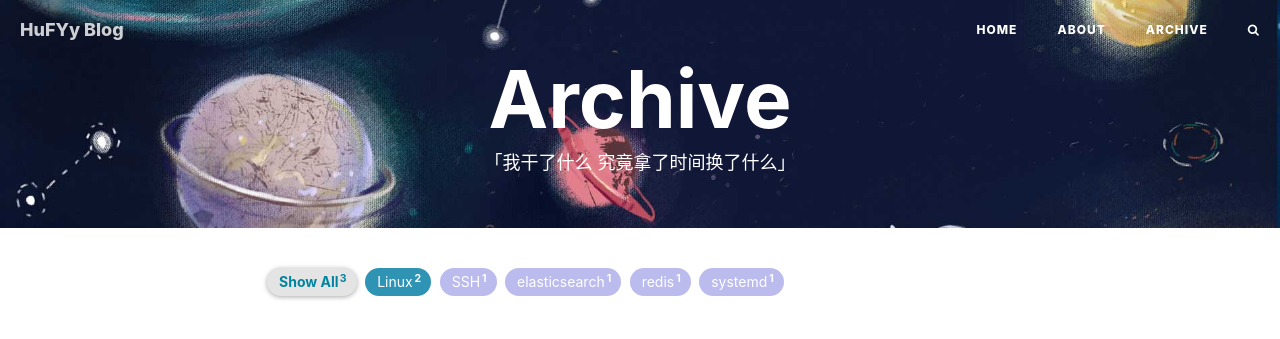
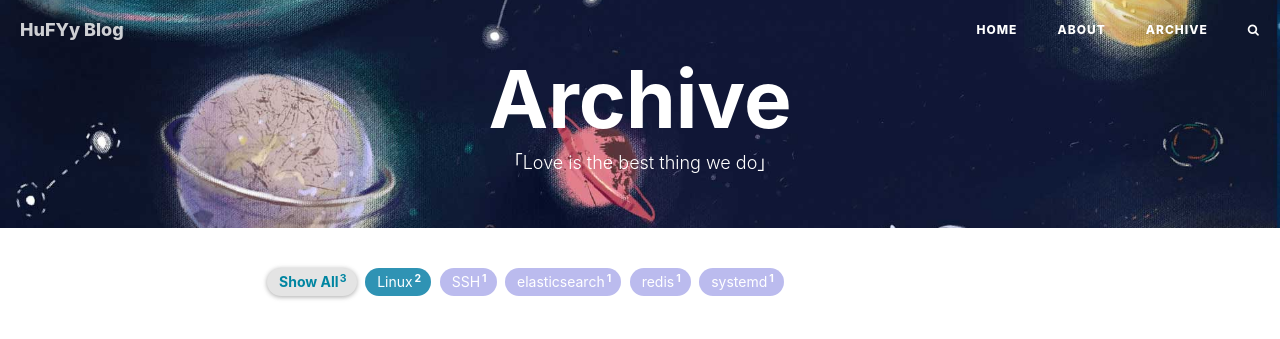
Before and after one commit to hufyy/hufyy.github.io, a Jekyll site: the page built from archive.html, in a window 1280 px wide. Shown: the top 339 px of the page. Built offline with Jekyll 4.4.1, drawn with Linux system fonts in a browser that asks for light colours; nearby versions of some CDN libraries; comment, search, counter and statistics services are not loaded.

Commit message:
change archive

```diff
--- a/archive.html
+++ b/archive.html
@@ -1,7 +1,7 @@
 ---
 title: Archive
 layout: default
-description: "「我干了什么 究竟拿了时间换了什么」"
+description: "「Love is the best thing we do」"
 header-img: "img/bg-little-universe.jpg"
 ---
 
```
